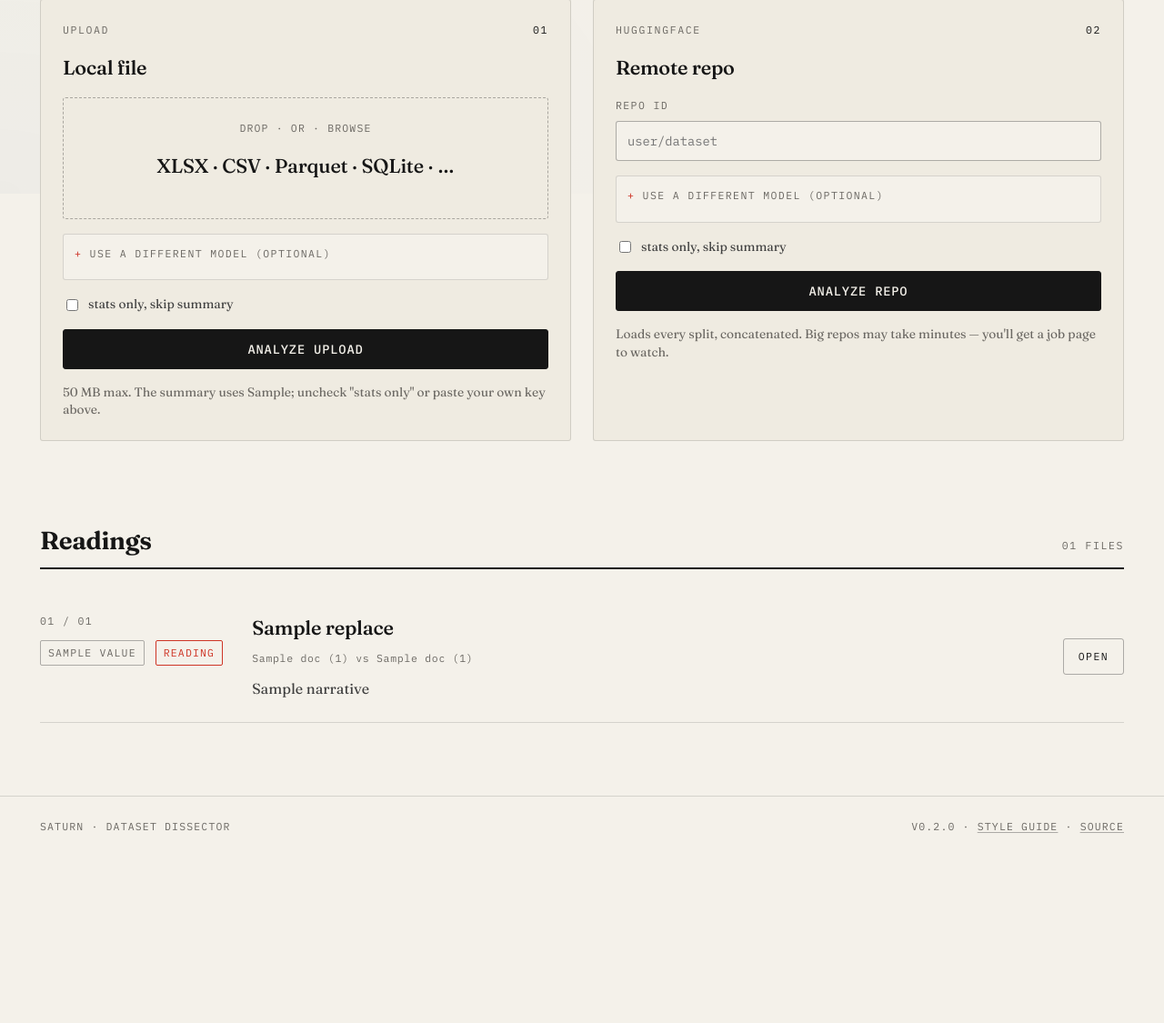
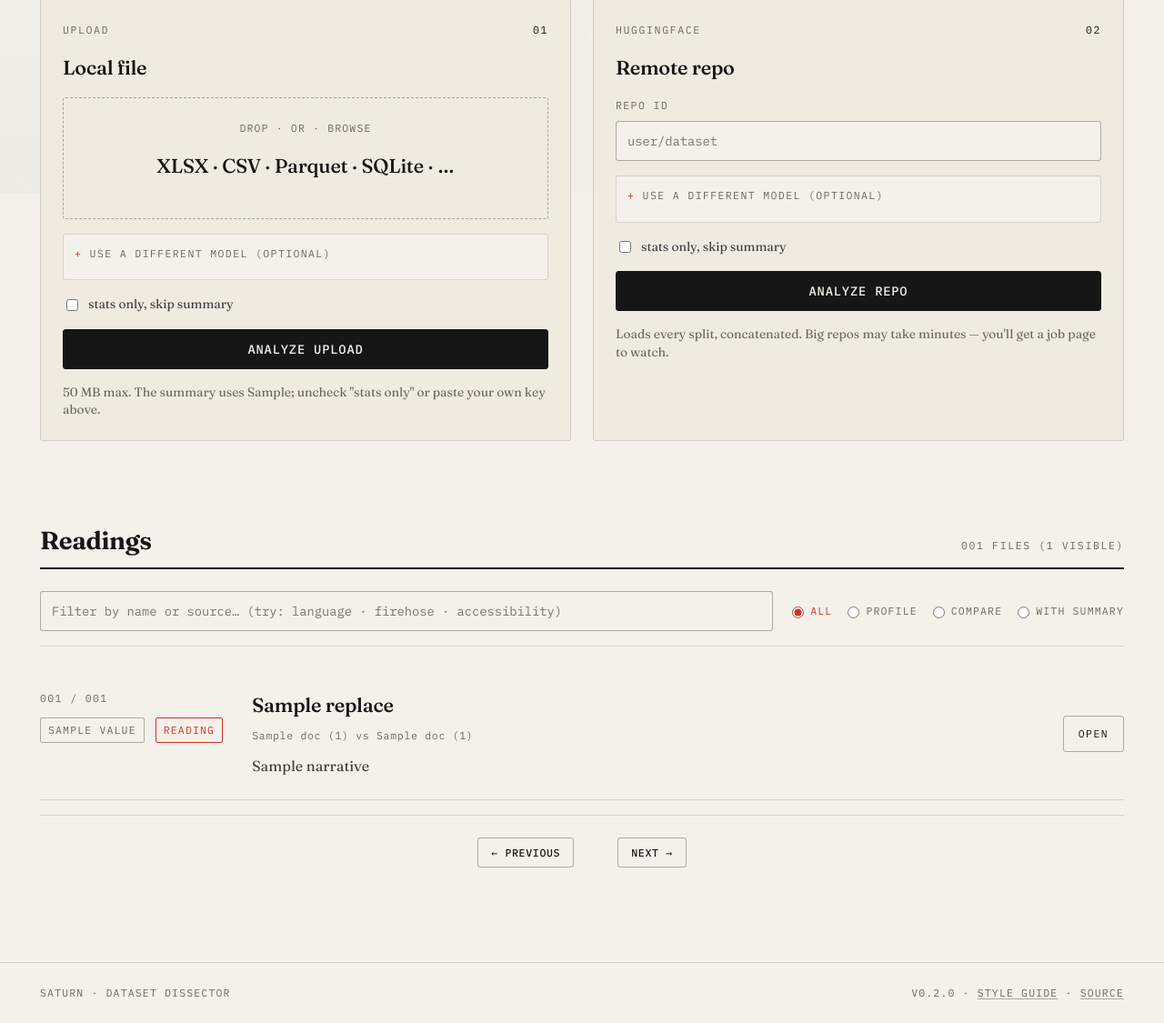
Before and after one commit to lukeslp/saturn, a Python web app: template saturn/viewer/templates/index.html.j2 in a window 1280 px wide. Shown: the part 587-1712 px from the top of the page at 91% size. Before the commit the page ends 1503 px from the top, so only its background shows below. Run offline with Jinja, Linux system fonts and the light colour scheme; the template is opened without the code that fills it: most values are stand-ins (such as "Sample title", 1, 10 or a date in 2020).

Commit message:
feat: searchable + paginated index for 200+ findings (filter, kind toggle, /-key shortcut)

```diff
--- /dev/null
+++ b/saturn/viewer/static/index-filter.js
@@ -0,0 +1,113 @@
+// Progressive-enhancement filter + pager for the readings list.
+// No JS = page still works (full list shows; pager hides via [hidden] attribute).
+(() => {
+  const list = document.getElementById('readings-list');
+  if (!list) return;
+  const filterInput = document.getElementById('readings-filter');
+  const kindRadios = document.querySelectorAll('input[name="kind"]');
+  const empty = document.getElementById('readings-empty');
+  const countEl = document.getElementById('readings-count');
+  const pager = document.querySelector('.readings-pager');
+  const pagerPrev = document.getElementById('pager-prev');
+  const pagerNext = document.getElementById('pager-next');
+  const pagerInfo = document.getElementById('pager-info');
+  const pageSize = parseInt(list.dataset.pageSize || '50', 10);
+
+  const articles = Array.from(list.querySelectorAll('article.reading'));
+  const total = articles.length;
+
+  let state = {
+    query: '',
+    kind: 'all',
+    page: 0,
+  };
+
+  const visibleArticles = () => {
+    const q = state.query.toLowerCase().trim();
+    return articles.filter((a) => {
+      if (q) {
+        const haystack = (
+          (a.dataset.name || '') + ' ' +
+          (a.dataset.source || '')
+        ).toLowerCase();
+        if (!haystack.includes(q)) return false;
+      }
+      if (state.kind === 'all') return true;
+      if (state.kind === 'reading') return a.dataset.hasInsight === '1';
+      return a.dataset.kind === state.kind;
+    });
+  };
+
+  const apply = () => {
+    const matches = visibleArticles();
+
+    // Hide everything first
+    articles.forEach((a) => { a.hidden = true; });
+
+    if (matches.length === 0) {
+      empty.hidden = false;
+      pager.hidden = true;
+      countEl.textContent = '000 files (0 visible)';
+      return;
+    }
+    empty.hidden = true;
+
+    // Pagination
+    const pages = Math.ceil(matches.length / pageSize);
+    if (state.page >= pages) state.page = 0;
+    const start = state.page * pageSize;
+    const end = Math.min(start + pageSize, matches.length);
+
+    matches.slice(start, end).forEach((a, i) => {
+      a.hidden = false;
+      const num = a.querySelector('.numeral-current');
+      if (num) num.textContent = String(start + i + 1).padStart(3, '0');
+    });
+
+    if (pages > 1) {
+      pager.hidden = false;
+      pagerInfo.textContent = `page ${state.page + 1} of ${pages} · ${matches.length} of ${total}`;
+      pagerPrev.disabled = state.page === 0;
+      pagerNext.disabled = state.page >= pages - 1;
+    } else {
+      pager.hidden = true;
+    }
+    countEl.textContent = `${String(total).padStart(3, '0')} files (${matches.length} visible)`;
+  };
+
+  // Bind events
+  let debounce;
+  filterInput.addEventListener('input', (e) => {
+    state.query = e.target.value;
+    state.page = 0;
+    clearTimeout(debounce);
+    debounce = setTimeout(apply, 80);
+  });
+  kindRadios.forEach((r) => r.addEventListener('change', (e) => {
+    state.kind = e.target.value;
+    state.page = 0;
+    apply();
+  }));
+  pagerPrev.addEventListener('click', () => {
+    if (state.page > 0) { state.page -= 1; apply(); window.scrollTo({ top: list.offsetTop - 40 }); }
+  });
+  pagerNext.addEventListener('click', () => {
+    state.page += 1; apply(); window.scrollTo({ top: list.offsetTop - 40 });
+  });
+
+  // Keyboard: '/' focuses the filter, Esc clears
+  document.addEventListener('keydown', (e) => {
+    if (e.key === '/' && document.activeElement !== filterInput) {
+      e.preventDefault();
+      filterInput.focus();
+      filterInput.select();
+    } else if (e.key === 'Escape' && document.activeElement === filterInput) {
+      filterInput.value = '';
+      state.query = '';
+      state.page = 0;
+      apply();
+    }
+  });
+
+  apply();
+})();
--- a/saturn/viewer/static/saturn.css
+++ b/saturn/viewer/static/saturn.css
@@ -1422,3 +1422,62 @@ a:focus-visible {
   margin-top: calc(var(--step) * 1);
   max-width: var(--measure);
 }
+
+/* Index filter + pager */
+.readings-controls {
+  display: flex;
+  gap: calc(var(--step) * 2);
+  align-items: center;
+  flex-wrap: wrap;
+  margin-bottom: calc(var(--step) * 3);
+  padding-bottom: calc(var(--step) * 2);
+  border-bottom: 1px solid var(--rule);
+}
+.readings-controls input[type="search"] {
+  flex: 1;
+  min-width: 240px;
+  padding: calc(var(--step) * 1.5);
+  font-family: var(--font-mono);
+  font-size: var(--size-small);
+  background: var(--paper);
+  border: 1px solid var(--rule-strong);
+  border-radius: var(--radius);
+  color: var(--ink);
+}
+.readings-controls input[type="search"]:focus-visible {
+  outline: 2px solid var(--hot);
+  outline-offset: -1px;
+  border-color: var(--hot);
+}
+.readings-controls fieldset.readings-kind {
+  border: 0;
+  margin: 0;
+  padding: 0;
+  display: flex;
+  gap: calc(var(--step) * 1.5);
+  font-family: var(--font-mono);
+  font-size: var(--size-eyebrow);
+  letter-spacing: 0.1em;
+  text-transform: uppercase;
+  color: var(--muted);
+}
+.readings-controls fieldset label {
+  display: inline-flex;
+  align-items: center;
+  gap: 4px;
+  cursor: pointer;
+}
+.readings-controls fieldset input[type="radio"] { accent-color: var(--hot); }
+.readings-controls fieldset input[type="radio"]:checked + * { color: var(--hot); }
+.readings-controls fieldset label:has(input:checked) { color: var(--hot); }
+
+.readings-pager {
+  display: flex;
+  justify-content: center;
+  align-items: center;
+  gap: calc(var(--step) * 3);
+  padding: calc(var(--step) * 3) 0;
+  margin-top: calc(var(--step) * 2);
+  border-top: 1px solid var(--rule);
+}
+.readings-pager button:disabled { opacity: 0.4; cursor: not-allowed; }
--- a/saturn/viewer/templates/index.html.j2
+++ b/saturn/viewer/templates/index.html.j2
@@ -77,15 +77,37 @@
 <section class="readings" aria-label="Existing readings">
   <header>
     <h2>Readings</h2>
-    <span class="count">{{ "%02d" | format(docs|length) }} files</span>
+    <span class="count" id="readings-count">{{ "%03d" | format(docs|length) }} files</span>
   </header>
+
   {% if docs %}
+  <div class="readings-controls" role="search" aria-label="Filter readings">
+    <label class="visually-hidden" for="readings-filter">Filter by name or source</label>
+    <input type="search"
+           id="readings-filter"
+           placeholder="Filter by name or source… (try: language · firehose · accessibility)"
+           autocomplete="off"
+           inputmode="search">
+    <fieldset class="readings-kind">
+      <legend class="visually-hidden">Kind</legend>
+      <label><input type="radio" name="kind" value="all" checked> all</label>
+      <label><input type="radio" name="kind" value="profile"> profile</label>
+      <label><input type="radio" name="kind" value="compare"> compare</label>
+      <label><input type="radio" name="kind" value="reading"> with summary</label>
+    </fieldset>
+  </div>
+
+  <div id="readings-list" data-page-size="50">
     {% for d in docs %}
       {% set has_insights = d.raw.get('insights') and d.raw['insights'].get('insights') %}
       {% set first_insight = has_insights and d.raw['insights']['insights'][0] or None %}
-      <article class="reading">
+      <article class="reading"
+               data-name="{{ d.id }}"
+               data-kind="{{ d.kind.value }}"
+               data-source="{{ d.meta.source if d.kind.value == 'profile' else (d.a_label ~ ' vs ' ~ d.b_label) }}"
+               data-has-insight="{{ '1' if has_insights else '0' }}">
         <div>
-          <div class="numeral">{{ "%02d" | format(loop.index) }} / {{ "%02d" | format(docs|length) }}</div>
+          <div class="numeral"><span class="numeral-current">{{ "%03d" | format(loop.index) }}</span> / {{ "%03d" | format(docs|length) }}</div>
           <div class="stamps">
             <span class="stamp">{{ d.kind.value }}</span>
             {% if has_insights %}<span class="stamp stamp--insight">reading</span>{% endif %}
@@ -104,13 +126,24 @@
             <p class="preview">{{ first_insight.narrative }}</p>
           {% else %}
             <p class="preview" style="color: var(--muted);">
-              No plain-language summary yet — open the reading to generate one with your own API key.
+              No plain-language summary yet — open the reading to generate one.
             </p>
           {% endif %}
         </div>
         <a class="open" href="{{ url_for('view', id=d.id) }}">Open</a>
       </article>
     {% endfor %}
+  </div>
+
+  <nav class="readings-pager" aria-label="Pagination" hidden>
+    <button type="button" id="pager-prev" class="btn btn-ghost btn-small">← previous</button>
+    <span id="pager-info" class="muted" style="font-family: var(--font-mono); font-size: var(--size-eyebrow); letter-spacing: 0.1em;"></span>
+    <button type="button" id="pager-next" class="btn btn-ghost btn-small">next →</button>
+  </nav>
+
+  <p id="readings-empty" class="muted" hidden style="text-align: center; padding: 3rem; font-style: italic;">
+    No readings match this filter.
+  </p>
   {% else %}
     <div class="empty">
       <p>No readings yet. Upload a file or point at a HuggingFace repo above.</p>
@@ -121,4 +154,5 @@
 {% endblock %}
 {% block foot_extra %}
 <script src="{{ url_for('static', filename='dropzone.js') }}" defer></script>
+<script src="{{ url_for('static', filename='index-filter.js') }}" defer></script>
 {% endblock %}
```
Also changed, not shown: tests/test_viewer_app.py (+31 -0 lines).
